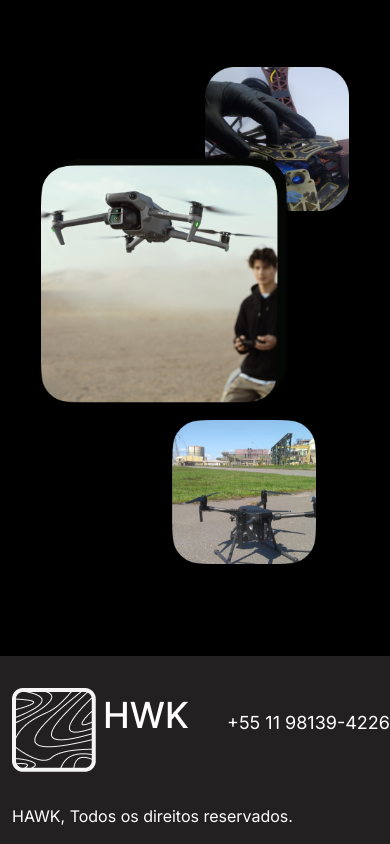
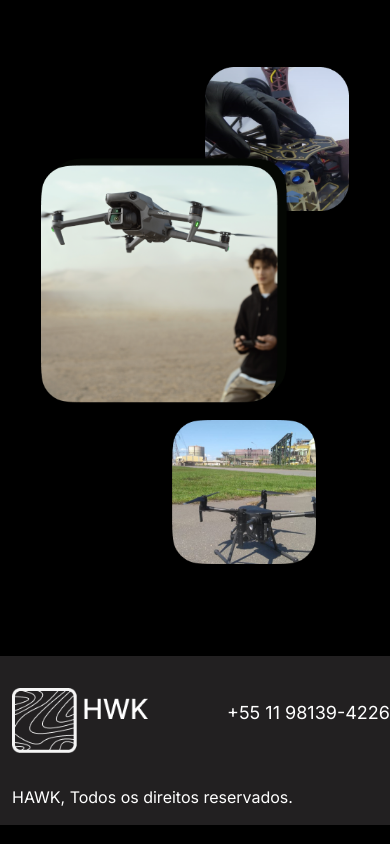
Before and after one commit to kkkkkaua/hawk, a plain HTML site: page pages/home.html in a window 390 px wide. Shown: the part 3884-4728 px from the top of the page. Drawn offline with nearby package versions, Linux system fonts and the light colour scheme.

Commit message:
meudeusnaoacaba

```diff
--- a/css/home.css
+++ b/css/home.css
@@ -41,7 +41,6 @@ nav::after {
   color: #ffdbbb;
   padding-block-start: 3.5rem;
 }
-
 
 .linked-s a {
   background-color: transparent;
@@ -200,6 +199,7 @@ nav::after {
 
 .footer-section {
   background: #222021;
+  overflow-x: hidden;
 }
 
 .footer-logo {
@@ -267,8 +267,6 @@ nav::after {
   text-align: end;
 }
 
-
-
 @media (max-width: 991px) {
   .paragrph-group {
     padding-block-start: 5rem;
@@ -301,7 +299,7 @@ nav::after {
   .imgs-sliders img {
     max-width: 100%;
     height: 300px;
-}
+  }
 
   .imagens-sobre {
     height: 29px;
@@ -362,7 +360,6 @@ img.img-group {
   margin-top: 2rem !important;
 }
 
-
 @media (max-width: 505px) {
   .foto-duvida {
     margin-top: -100px;
@@ -386,8 +383,6 @@ img.img-group {
   }
 }
 
-
-
 @media (min-width: 459px) and (max-width: 767px) {
   .paragrph-group {
     font-size: 20px;
--- a/css/style.css
+++ b/css/style.css
@@ -175,3 +175,23 @@ a::after:focus {
 .sem-focus:focus {
   display: none;
 }
+
+@media (max-width: 411px) {
+  .footer-logo img {
+    height: 65px;
+  }
+
+  .footer-txt {
+    gap: 10px;
+  }
+
+  .footer-section {
+    width: 100vw;
+  }
+}
+
+@media (max-width: 385px) {
+  .footer-txt {
+    margin-left: -4px;
+  }
+}
```
